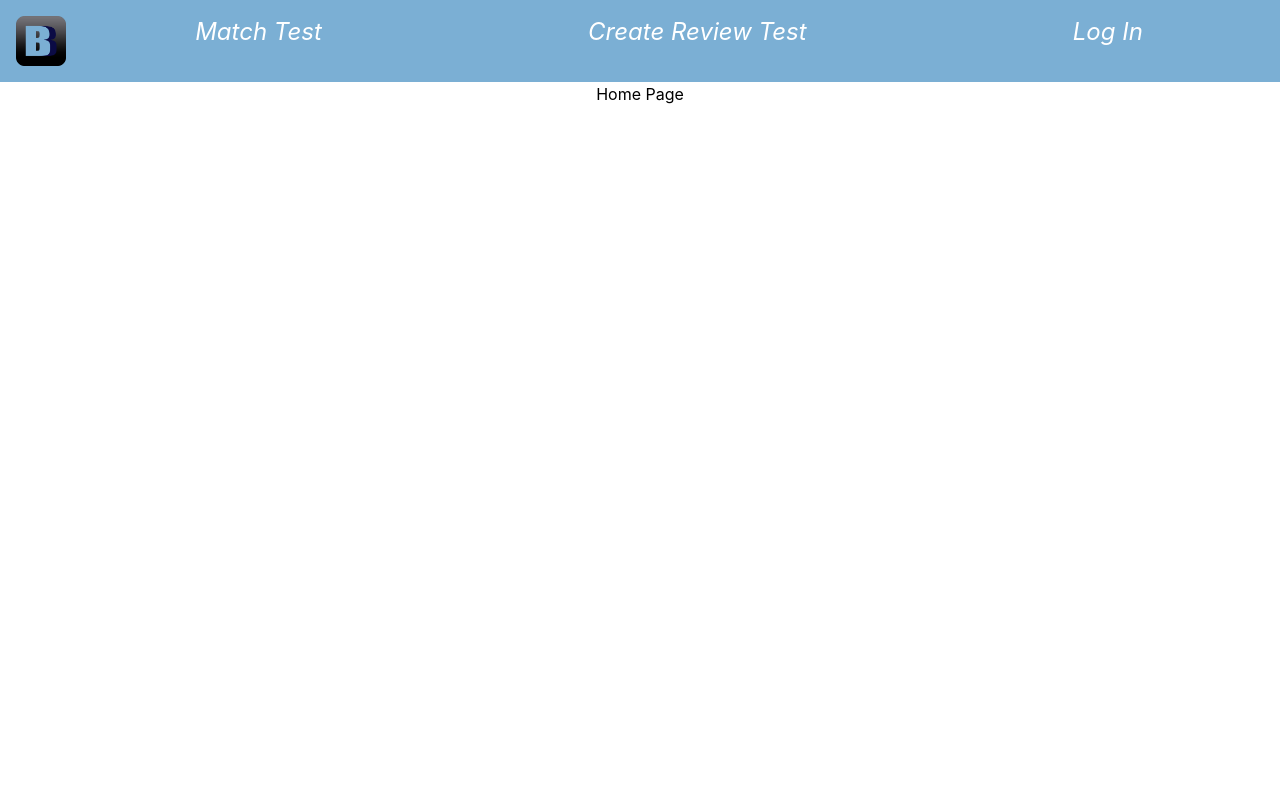
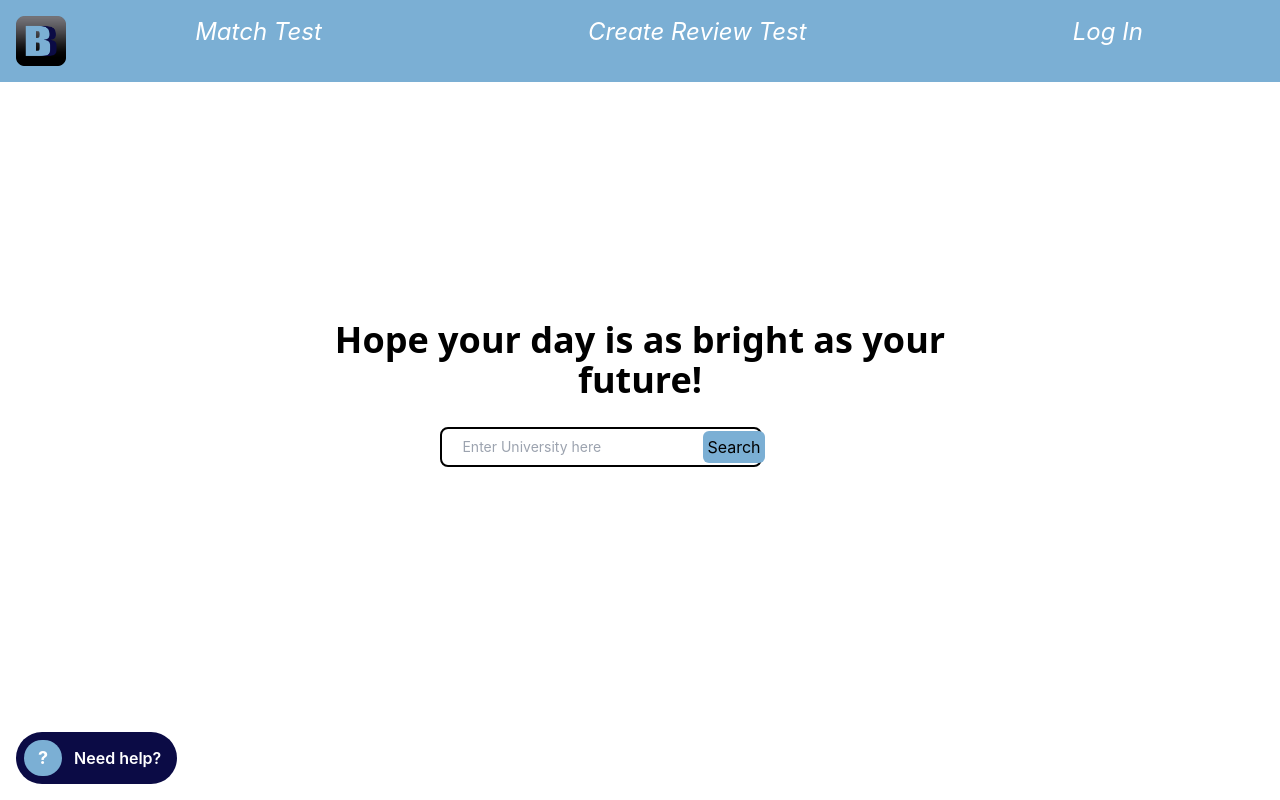
Before and after one commit to 2022-autumn-cos-420/Team-Egg, a React (Create React App) app in the folder client/: page / in a window 1280 px wide. Built offline with nearby package versions, Linux system fonts and the light colour scheme; no server answers.

Commit message:
Landing Page
Search bar
Welcome Message
Need Help

```diff
--- a/client/src/components/Navbar.tsx
+++ b/client/src/components/Navbar.tsx
@@ -15,6 +15,10 @@ import LoginLink from "./LoginLink";
 
 function logout({setIsAuth}: {setIsAuth: (isAuth: boolean) => void}){
     signOut(auth);
+}
+
+function MatchTestLink(){
+    return <Link to="/matchtest">Match Test</Link>
 }
 
 
@@ -46,7 +50,7 @@ export default function Navbar(){
 
             {/*Menu items*/}
             <div className="w-full flex italic justify-around text-2xl space-x-6">
-                <Link to="/matchtest">Match Test</Link>
+                <MatchTestLink />
                 <Link to="/createReviewTest">Create Review Test</Link>
                 {!isAuth ?
                 <LoginLink isAuth={isAuth} setIsAuth={setIsAuth}></LoginLink> :
--- a/client/src/pages/HomePage.tsx
+++ b/client/src/pages/HomePage.tsx
@@ -1,8 +1,53 @@
 import React from "react";
+import { Button } from "react-bootstrap";
+
+function HelpPage(): JSX.Element{
+  return<div /*this is a function that hides a small page unless the user clicks the need help button*/>
+
+  </div>
+}
+
+
+function HelpButton(): JSX.Element {
+  return <div className="cursor-pointer">
+    <div className="bg-white text-center py-4 lg:px-4 absolute bottom-0 left-0">
+    <div className="p-2 bg-crt_BB_darkBlue items-center text-white leading-none lg:rounded-full flex lg:inline-flex" role="alert">
+      <span className="text-lg flex rounded-full bg-crt_BB_lightBlue uppercase px-3.5 py-1 text-L font-bold mr-3">?</span>
+      <span className="font-semibold mr-2 text-left flex-auto">Need help?</span>
+    </div>
+    </div>
+  </div>
+}
+
+function WelcomeMessage(): JSX.Element{
+  return <div>
+    <div className="text-4xl text-center absolute inset-80 font-bold font-sans" >Hope your day is as bright as your future!</div>
+</div>
+}
+
+function SearchBar(): JSX.Element{
+  return <div>
+    <div className="pt-2 relative mx-auto text-gray-600 absolute inset-80 left-0">
+      <input className="border-2 border-crt_BB_black bg-crt_BB_white h-10 px-5 pr-20 rounded-lg text-sm focus:outline-none"
+            placeholder="Enter University here"/>
+      <button type="submit" className="relative right-[59px] top-[1px] mt-5 mr-4 bg-crt_BB_lightBlue rounded-md p-1 text-black">
+       Search</button>
+      </div>
+</div>
+}
+
+
+
 
 function HomePage(): JSX.Element {
-    return <div> Home Page</div>
+    return <div>
+        <HelpButton></HelpButton>
+        <WelcomeMessage></WelcomeMessage>
+        <SearchBar></SearchBar>
 
+
+
+    </div>
 }
 
 export default HomePage;
```
